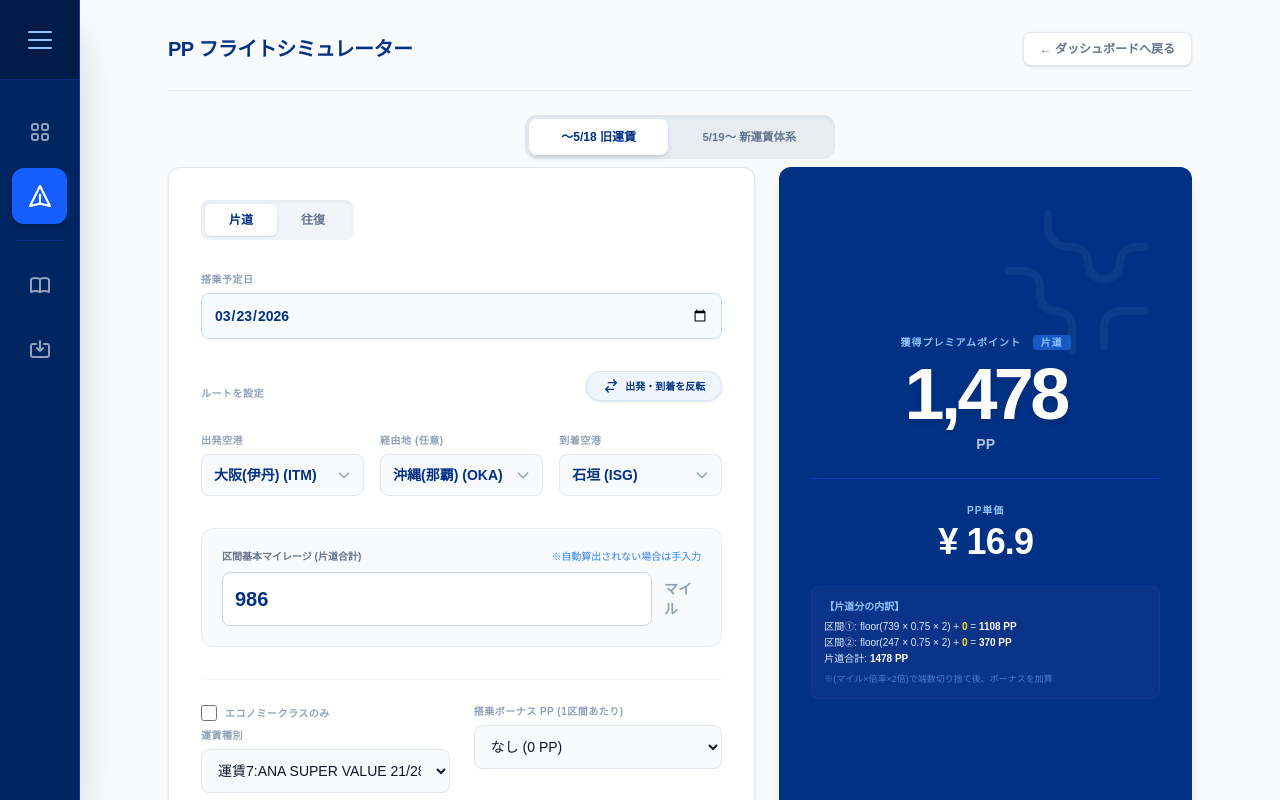
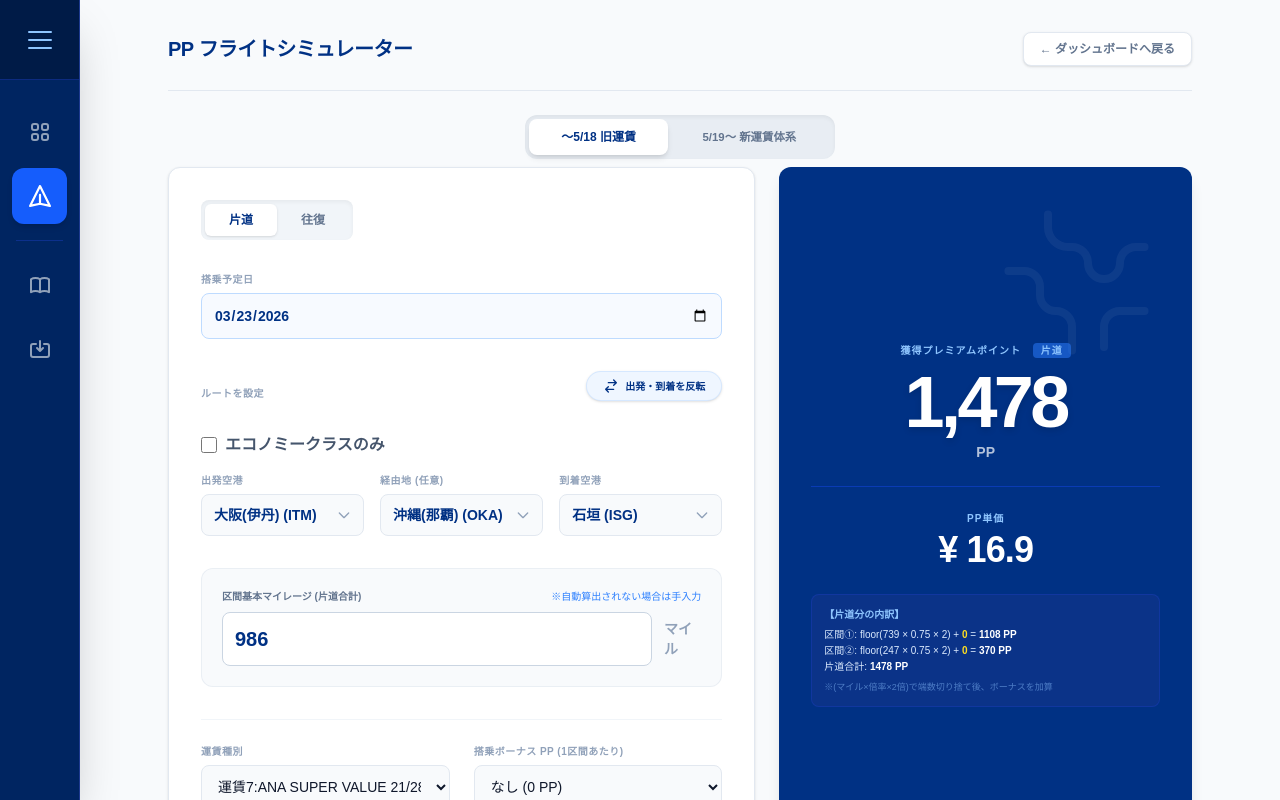
Before and after one commit to youyou611/ana-sfc-tracker, a Next.js app: page /flight in a window 1280 px wide. Shown: the top 800 px of the page. Built offline with nearby package versions, Linux system fonts and the light colour scheme.

Commit message:
update all changes

```diff
--- a/app/flight/page.tsx
+++ b/app/flight/page.tsx
@@ -350,6 +350,13 @@ export default function FlightCalculator() {
               </button>
             </div>
 
+            <div className="flex flex-col md:flex-row md:items-center md:justify-start gap-4 mb-4">
+              <label className="inline-flex items-center gap-2 text-sm md:text-base font-bold text-slate-600">
+                <input type="checkbox" className="h-4 w-4" checked={isFirstClassOnly} onChange={(e) => setIsFirstClassOnly(e.target.checked)} />
+                {isFirstClassOnly ? "ファーストクラスのみ" : "エコノミークラスのみ"}
+              </label>
+            </div>
+
             <div className="grid grid-cols-1 md:grid-cols-3 gap-4 mt-2">
               <SearchableAirportSelect label="出発空港" value={origin} onChange={setOrigin} />
               <SearchableAirportSelect label="経由地 (任意)" value={via} onChange={setVia} allowEmpty={true} />
@@ -369,10 +376,6 @@ export default function FlightCalculator() {
 
             <div className="grid grid-cols-1 md:grid-cols-2 gap-6 border-t border-slate-100 pt-6">
               <div>
-                <label className="inline-flex items-center gap-2 text-[10px] font-bold text-slate-400 mb-1.5 uppercase tracking-wider">
-                  <input type="checkbox" className="h-4 w-4" checked={isFirstClassOnly} onChange={(e) => setIsFirstClassOnly(e.target.checked)} />
-                  <span>{isFirstClassOnly ? "ファーストクラスのみ" : "エコノミークラスのみ"}</span>
-                </label>
                 <label className="text-[10px] font-bold text-slate-400 mb-1.5 block uppercase tracking-wider">運賃種別</label>
                 <select className="w-full bg-slate-50 border border-slate-200 rounded-lg p-3 text-sm font-medium focus:ring-2 focus:ring-blue-500 outline-none" value={fareKey} onChange={(e) => setFareKey(e.target.value)}>
                   {getAvailableFareKeys().map(k => <option key={k} value={k}>{fareTypes[k].label}</option>)}
```
